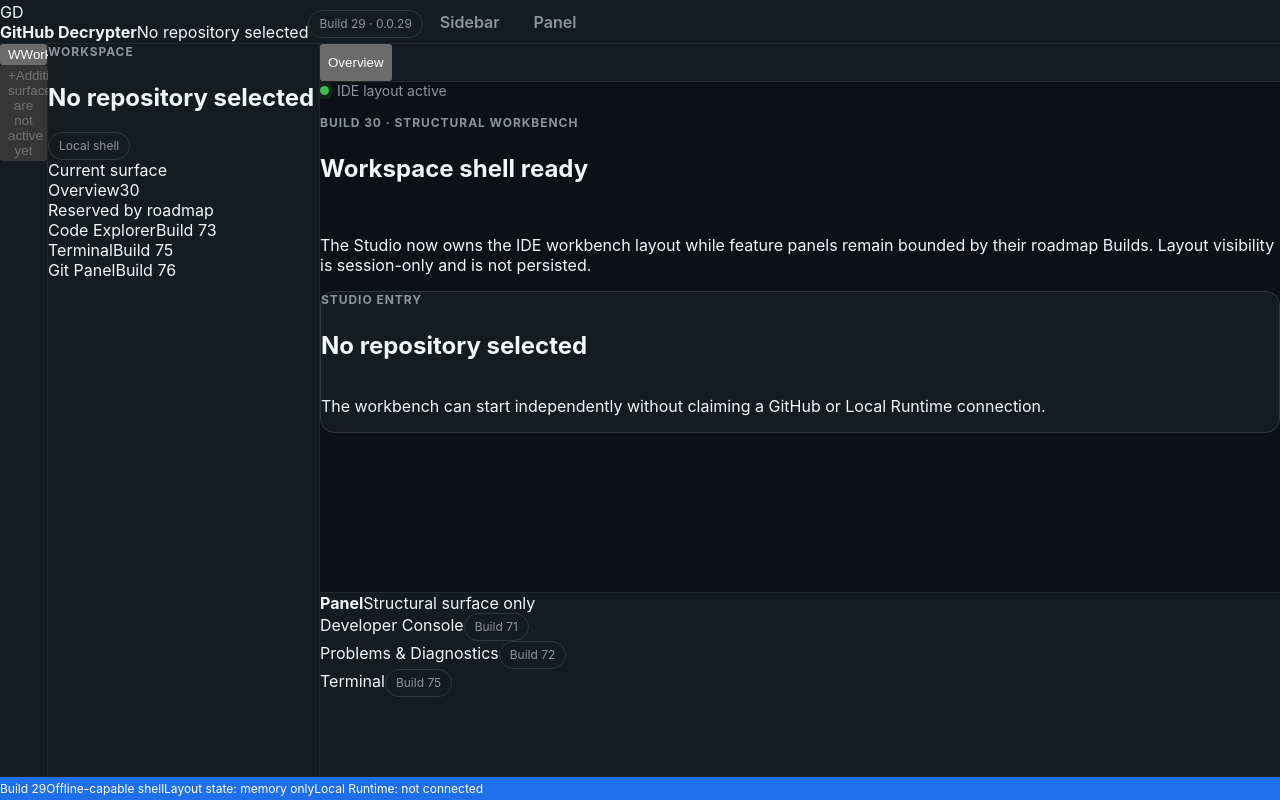
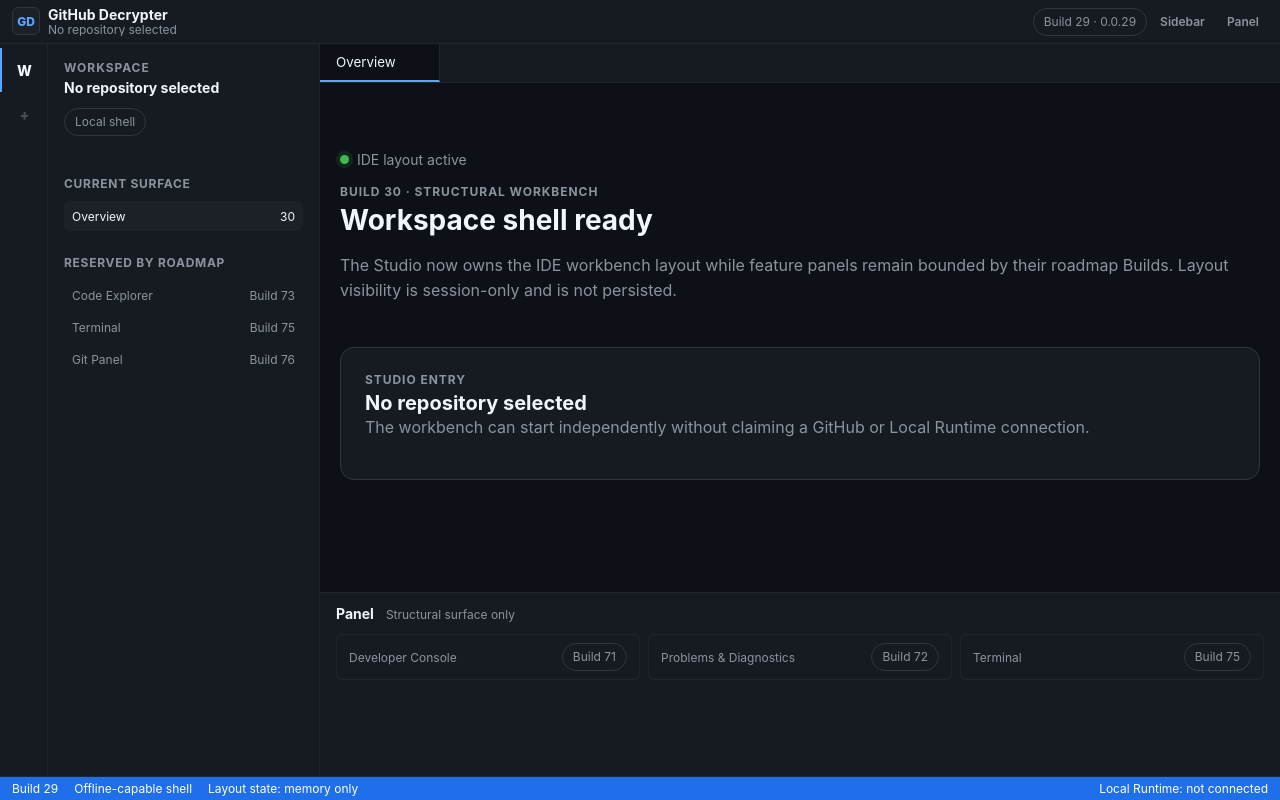
Before and after one commit to rhashiki/github-decrypter, a React (Vite) app in the folder apps/studio/: page / in a window 1280 px wide. Built offline with nearby package versions, Linux system fonts and the light colour scheme.

Commit message:
feat(build30): style Studio workbench composition

```diff
--- a/apps/studio/src/styles.css
+++ b/apps/studio/src/styles.css
@@ -8,57 +8,237 @@
 
 * { box-sizing: border-box; }
 html, body, #root { min-width: 320px; min-height: 100%; margin: 0; }
-body { min-height: 100vh; background: var(--gd-color-canvas); }
+body { min-height: 100vh; overflow: hidden; background: var(--gd-color-canvas); }
+button { font-family: inherit; }
 a { color: var(--gd-color-accent); }
 
-.studio-shell { min-height: 100vh; }
-.studio-header {
-  min-height: 72px;
+.studio-workbench h1,
+.studio-workbench h2,
+.studio-workbench p { margin-top: 0; }
+
+.studio-topbar {
+  justify-content: space-between;
+  gap: var(--gd-space-md);
+  padding: 0 var(--gd-space-md);
+}
+
+.studio-brand {
+  min-width: 0;
+  display: flex;
+  align-items: center;
+  gap: var(--gd-space-sm);
+}
+
+.studio-brand-mark {
+  width: 28px;
+  height: 28px;
+  display: grid;
+  place-items: center;
+  flex: 0 0 auto;
+  border: 1px solid var(--gd-color-border);
+  border-radius: var(--gd-radius-sm);
+  background: var(--gd-color-surface-raised);
+  color: var(--gd-color-accent);
+  font-size: var(--gd-font-size-xs);
+  font-weight: 800;
+}
+
+.studio-brand > div {
+  min-width: 0;
+  display: grid;
+  line-height: 1.15;
+}
+
+.studio-brand strong { font-size: var(--gd-font-size-sm); }
+.studio-brand span:last-child {
+  max-width: min(44vw, 480px);
+  overflow: hidden;
+  color: var(--gd-color-text-muted);
+  font-size: var(--gd-font-size-xs);
+  text-overflow: ellipsis;
+  white-space: nowrap;
+}
+
+.studio-layout-actions {
+  display: flex;
+  align-items: center;
+  justify-content: flex-end;
+  gap: var(--gd-space-xs);
+}
+
+.studio-layout-button {
+  min-height: 30px;
+  padding-inline: var(--gd-space-sm);
+  font-size: var(--gd-font-size-xs);
+}
+
+.studio-activity { padding: var(--gd-space-xs) 0; }
+.studio-activity-item {
+  width: 100%;
+  min-height: 44px;
+  display: grid;
+  place-items: center;
+  border: 0;
+  border-left: 2px solid transparent;
+  background: transparent;
+  color: var(--gd-color-text-muted);
+  cursor: pointer;
+  font-size: var(--gd-font-size-sm);
+  font-weight: 800;
+}
+
+.studio-activity-item:hover:not(:disabled) {
+  background: var(--gd-color-surface-raised);
+  color: var(--gd-color-text);
+}
+
+.studio-activity-item:focus-visible { box-shadow: inset var(--gd-shadow-focus); outline: 0; }
+.studio-activity-item.is-active {
+  border-left-color: var(--gd-color-accent);
+  color: var(--gd-color-text);
+}
+.studio-activity-item:disabled { cursor: not-allowed; opacity: .45; }
+
+.studio-visually-hidden {
+  position: absolute;
+  width: 1px;
+  height: 1px;
+  padding: 0;
+  margin: -1px;
+  overflow: hidden;
+  clip: rect(0, 0, 0, 0);
+  white-space: nowrap;
+  border: 0;
+}
+
+.studio-sidebar { padding: var(--gd-space-lg) 0; }
+.studio-sidebar-heading,
+.studio-sidebar-section { padding-inline: var(--gd-space-lg); }
+.studio-sidebar-heading {
+  display: grid;
+  gap: var(--gd-space-md);
+  padding-bottom: var(--gd-space-lg);
+}
+.studio-sidebar-heading h2 {
+  margin-bottom: 0;
+  overflow-wrap: anywhere;
+  font-size: var(--gd-font-size-sm);
+}
+
+.studio-sidebar-section {
+  display: grid;
+  gap: 2px;
+  margin-top: var(--gd-space-lg);
+}
+
+.studio-section-label {
+  padding: var(--gd-space-sm) 0;
+  color: var(--gd-color-text-muted);
+  font-size: var(--gd-font-size-xs);
+  font-weight: 700;
+  letter-spacing: .06em;
+  text-transform: uppercase;
+}
+
+.studio-sidebar-row {
+  min-height: 30px;
   display: flex;
   align-items: center;
   justify-content: space-between;
-  gap: var(--gd-space-xl);
-  padding: var(--gd-space-lg) 28px;
-  border-bottom: 1px solid var(--gd-color-border-subtle);
+  gap: var(--gd-space-sm);
+  padding: var(--gd-space-xs) var(--gd-space-sm);
+  border-radius: var(--gd-radius-sm);
+  font-size: var(--gd-font-size-xs);
+}
+.studio-sidebar-row.is-selected { background: var(--gd-color-surface-raised); color: var(--gd-color-text); }
+.studio-sidebar-row.is-reserved { color: var(--gd-color-text-muted); }
+.studio-sidebar-row span:last-child { white-space: nowrap; }
+
+.studio-editor { display: flex; flex-direction: column; }
+.studio-tabs { flex: 0 0 auto; }
+.studio-tab {
+  min-width: 120px;
+  min-height: 38px;
+  padding: 0 var(--gd-space-lg);
+  border: 0;
+  border-right: 1px solid var(--gd-color-border-subtle);
+  border-bottom: 2px solid transparent;
   background: var(--gd-color-surface);
+  color: var(--gd-color-text-muted);
+  cursor: pointer;
+  text-align: left;
+}
+.studio-tab.is-active {
+  border-bottom-color: var(--gd-color-accent);
+  background: var(--gd-color-canvas);
+  color: var(--gd-color-text);
+}
+.studio-tab:focus-visible { outline: 0; box-shadow: inset var(--gd-shadow-focus); }
+
+.studio-editor-content {
+  width: min(920px, calc(100% - 40px));
+  margin: 0 auto;
+  padding: var(--gd-space-xxxl) 0;
+  display: grid;
+  gap: var(--gd-space-lg);
 }
 
-.studio-header h1,
-.studio-main h2 { margin: 0; }
+.studio-overview {
+  padding: var(--gd-space-xl) 0 var(--gd-space-md);
+}
+.studio-overview h1 { margin-bottom: 0; font-size: clamp(var(--gd-font-size-lg), 4vw, var(--gd-font-size-xl)); }
+.studio-overview p,
+.studio-context-card p { color: var(--gd-color-text-muted); line-height: var(--gd-line-body); }
 
-.studio-main {
-  width: min(960px, calc(100% - 40px));
-  margin: 0 auto;
-  padding: var(--gd-space-xxxl) 0 64px;
+.studio-context-card { padding: var(--gd-space-xl); }
+.studio-context-card h2 { margin-bottom: 0; font-size: var(--gd-font-size-lg); }
+
+.studio-panel { padding: var(--gd-space-md) var(--gd-space-lg); }
+.studio-panel-heading {
+  display: flex;
+  align-items: baseline;
+  gap: var(--gd-space-md);
+  margin-bottom: var(--gd-space-md);
+}
+.studio-panel-heading strong { font-size: var(--gd-font-size-sm); }
+.studio-panel-heading span { color: var(--gd-color-text-muted); font-size: var(--gd-font-size-xs); }
+
+.studio-reserved-grid {
   display: grid;
-  gap: 20px;
+  grid-template-columns: repeat(3, minmax(0, 1fr));
+  gap: var(--gd-space-sm);
+}
+.studio-reserved-surface {
+  min-width: 0;
+  display: flex;
+  align-items: center;
+  justify-content: space-between;
+  gap: var(--gd-space-sm);
+  padding: var(--gd-space-sm) var(--gd-space-md);
+  border: 1px solid var(--gd-color-border-subtle);
+  border-radius: var(--gd-radius-sm);
+  color: var(--gd-color-text-muted);
+  font-size: var(--gd-font-size-xs);
 }
 
-.studio-card { padding: var(--gd-space-xl); }
-.foundation-card .gd-stack { align-items: flex-start; }
-.studio-main p {
-  color: var(--gd-color-text-muted);
-  line-height: var(--gd-line-body);
+.studio-statusbar {
+  gap: var(--gd-space-lg);
+  padding: 0 var(--gd-space-md);
+  overflow: hidden;
+  white-space: nowrap;
+}
+.studio-statusbar-spacer { flex: 1 1 auto; }
+
+@media (max-width: 900px) {
+  .studio-layout-actions .gd-badge { display: none; }
+  .studio-reserved-grid { grid-template-columns: 1fr; }
 }
 
-.boundary-grid {
-  display: grid;
-  grid-template-columns: repeat(3, minmax(0, 1fr));
-  gap: var(--gd-space-md);
+@media (max-width: 600px) {
+  .studio-brand span:last-child { max-width: 32vw; }
+  .studio-layout-button { padding-inline: var(--gd-space-xs); }
+  .studio-editor-content { width: min(100% - 28px, 920px); padding-top: var(--gd-space-xl); }
+  .studio-statusbar { gap: var(--gd-space-sm); }
+  .studio-statusbar span:nth-child(2),
+  .studio-statusbar span:nth-child(3) { display: none; }
 }
-
-.boundary-item {
-  padding: var(--gd-space-lg);
-  display: grid;
-  gap: var(--gd-space-sm);
-  background: var(--gd-color-canvas);
-}
-
-.boundary-item span { color: var(--gd-color-text-muted); font-size: var(--gd-font-size-xs); }
-.boundary-item strong { font-size: var(--gd-font-size-sm); }
-
-@media (max-width: 720px) {
-  .studio-header { align-items: flex-start; padding: var(--gd-space-lg) 20px; }
-  .studio-main { width: min(100% - 28px, 960px); padding-top: 28px; }
-  .boundary-grid { grid-template-columns: repeat(2, minmax(0, 1fr)); }
-}
```
